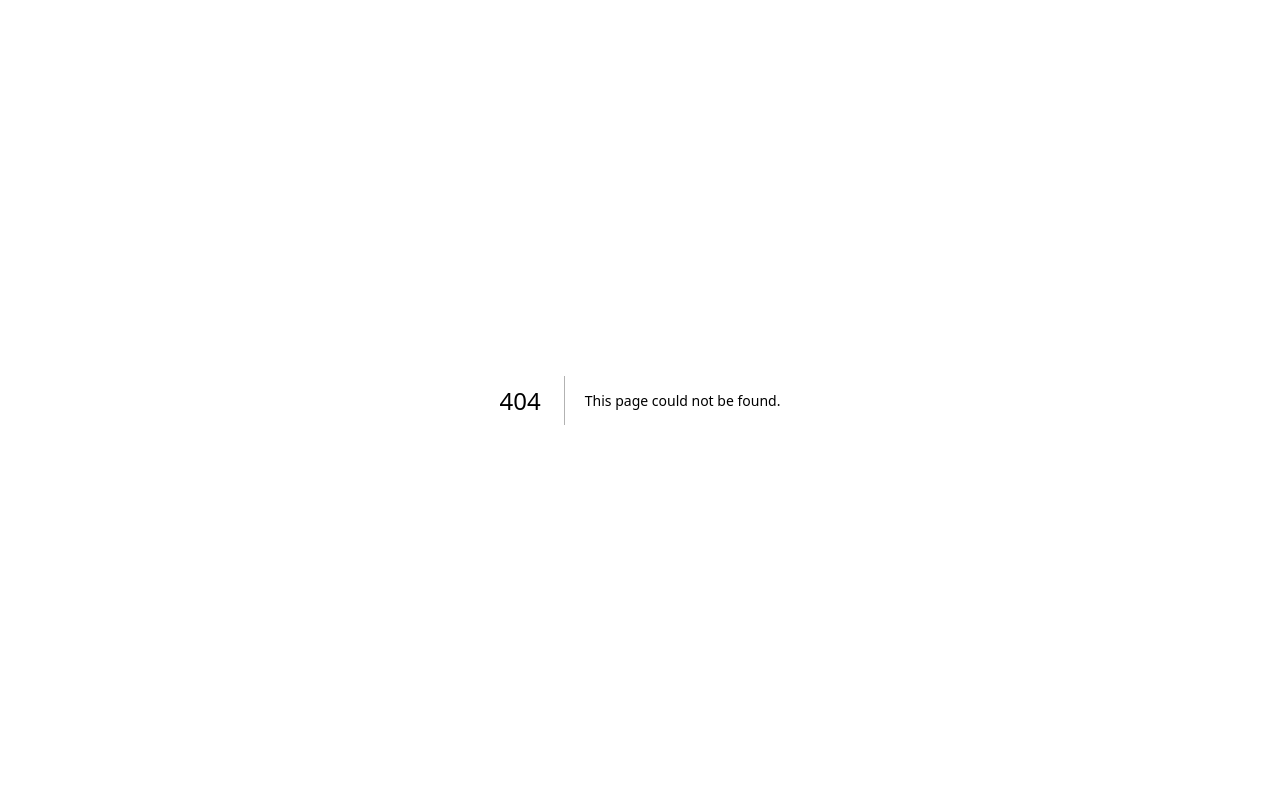
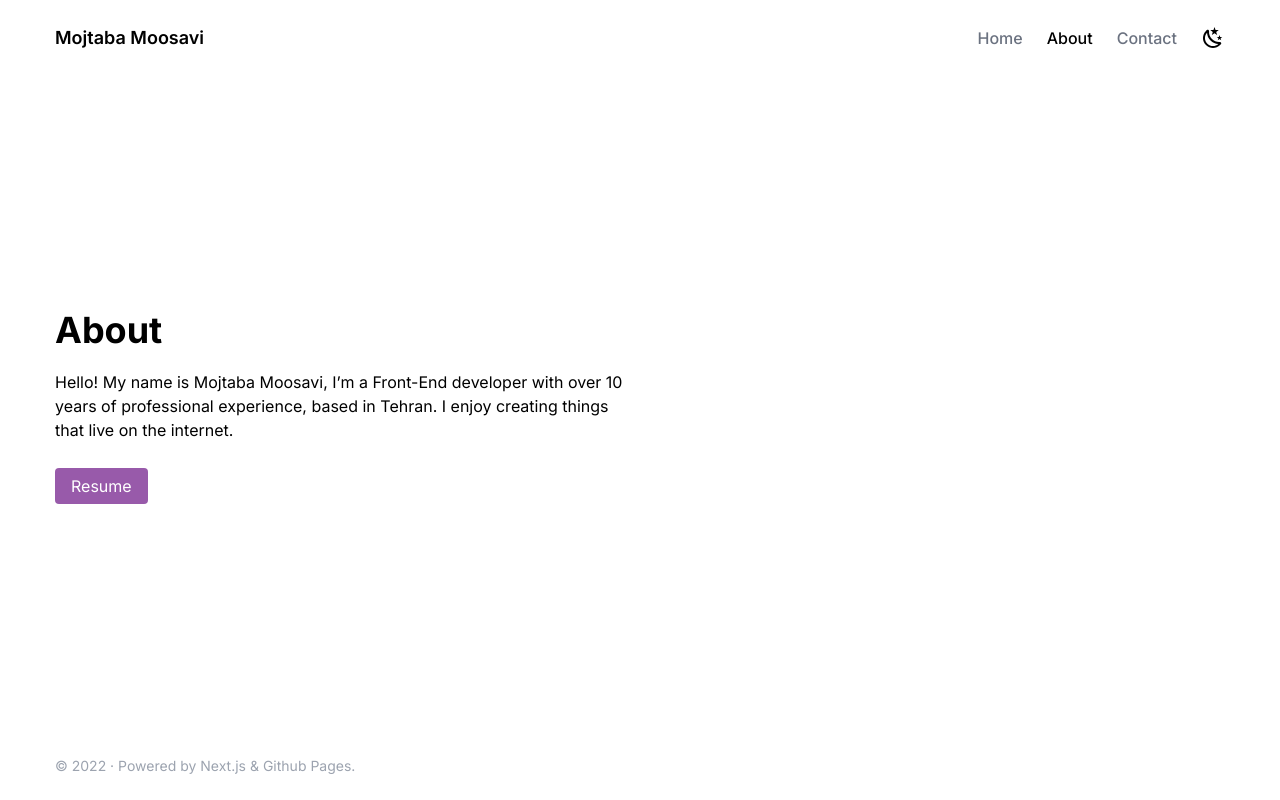
Before and after one commit to mojtabamoosavi/mojtabamoosavi-website, a Next.js app: page /about in a window 1280 px wide. Before the commit this address had no page. Built offline with nearby package versions, Linux system fonts and the light colour scheme.

Commit message:
add about and contact page

```diff
--- /dev/null
+++ b/components/base/ActiveLink.js
@@ -0,0 +1,24 @@
+import React, { Children } from "react";
+import Link from "next/link";
+import { usePathname } from "next/navigation";
+import classnames from "classnames";
+
+const ActiveLink = ({ children, activeClassName, ...props }) => {
+    const asPath = usePathname();
+    const child = Children.only(children);
+    const childClassName = child.props.className || "";
+    const activeClassNames = classnames(childClassName, activeClassName);
+
+    const className =
+        asPath === props.href || asPath === props.as ? activeClassNames : childClassName;
+
+    return (
+        <Link {...props}>
+            {React.cloneElement(child, {
+                className: className || null,
+            })}
+        </Link>
+    );
+};
+
+export default ActiveLink;
--- a/components/layout/Footer.js
+++ b/components/layout/Footer.js
@@ -1,8 +1,11 @@
 export default function Footer() {
     return (
-        <footer className="py-4 text-sm text-gray-400">
+        <footer className="py-6 text-sm text-gray-400">
             <div className="container">
-                © 2022 · Powered by <a href="https://nextjs.org">Next.js</a> & <a href="https://github.com">Github Pages</a>.
+                <span>© 2022 · Powered by </span>
+                <a href="https://nextjs.org" className="hover:text-primary" target="_blank" rel="noreferrer">Next.js</a>
+                <span> & </span>
+                <a href="https://github.com" className="hover:text-primary" target="_blank" rel="noreferrer">Github Pages</a>.
             </div>
         </footer>
     );
--- a/components/layout/Header.js
+++ b/components/layout/Header.js
@@ -1,7 +1,6 @@
 import Link from "next/link";
-import { useTheme } from "next-themes";
-import Icon from "@mdi/react";
-import { mdiEmail, mdiPhone } from "@mdi/js";
+import ThemeSwitch from "./ThemeSwitch";
+import ActiveLink from "../base/ActiveLink";
 
 const nav = [
     {
@@ -12,30 +11,18 @@ const nav = [
     {
         id: 2,
         title: "About",
-        href: "/",
+        href: "/about",
     },
     {
         id: 3,
-        title: "Blog",
-        href: "/",
-    },
-    {
-        id: 4,
-        title: "Projects",
-        href: "/",
-    },
-    {
-        id: 5,
         title: "Contact",
-        href: "/",
+        href: "/contact",
     },
 ];
 
 export default function Header() {
-    const { theme, setTheme } = useTheme();
-
     return (
-        <header className="py-4">
+        <header className="py-6">
             <div className="container">
                 <div className="flex justify-between items-center">
                     <div className="text-lg font-semibold text-black dark:text-white">
@@ -47,23 +34,15 @@ export default function Header() {
                             {nav.map(navItem => {
                                 return (
                                     <li key={navItem.id} className="mr-6 last:mr-0">
-                                        <Link href={navItem.href} className="text-black dark:text-white">
-                                            {navItem.title}
-                                        </Link>
+                                        <ActiveLink href={navItem.href} className="font-medium text-gray-500" activeClassName="text-black dark:text-white">
+                                            <span>{navItem.title}</span>
+                                        </ActiveLink>
                                     </li>
                                 );
                             })}
                         </ul>
 
-                        <button
-                            className="ml-6 px-4 py-2 text-sm text-white dark:text-black bg-black dark:bg-white rounded-md"
-                            onClick={() => {
-                                setTheme(theme === "light" ? "dark" : "light");
-                            }}>
-                            Change Theme
-                        </button>
-
-                        <Icon path={mdiPhone} size="14px" className="ml-10" />
+                        <ThemeSwitch />
                     </nav>
                 </div>
             </div>
--- a/components/layout/Layout.js
+++ b/components/layout/Layout.js
@@ -13,22 +13,12 @@ export default function Layout({ title, children }) {
             <div className="flex min-h-screen flex-col">
                 <Header />
 
-                <div className="flex flex-col flex-1">
+                <div className="flex flex-col flex-1 my-10">
                     {children}
                 </div>
 
                 <Footer />
             </div>
-
-            {/*<p>I&rsquo;m a front end developer with +8 years of professional experience, based in Tehran.<br />*/}
-            {/*    I&rsquo;m using the most sophisticated technologies available today for fully interactive<br />*/}
-            {/*    and responsive websites and web applications.</p>*/}
-
-            {/*<p>You can contact me through <a href="http://www.mojtabamoosavi.ir/contact">my contact page</a></p>*/}
-
-            {/*<p>Download my Resume: <a href="http://www.mojtabamoosavi.ir/Resume_Mojtaba-Moosavi.pdf" target="_blank">Resume</a></p>*/}
-
-            {/*<p>Thanks for reading!</p>*/}
         </>
     );
 }
--- /dev/null
+++ b/components/layout/ThemeSwitch.js
@@ -0,0 +1,32 @@
+import { useState, useEffect } from "react";
+import { useTheme } from "next-themes";
+import Icon from "@mdi/react";
+import { mdiWeatherNight, mdiWhiteBalanceSunny } from "@mdi/js";
+
+const ThemeSwitch = () => {
+    const [mounted, setMounted] = useState(false);
+    const { theme, setTheme } = useTheme();
+
+    useEffect(() => {
+        setMounted(true);
+    }, []);
+
+    if (!mounted) {
+        return <div className="ml-6 w-[24px] h-[24px]" />;
+    }
+
+    return (
+        <button
+            className="ml-6 w-[24px] h-[24px] text-black dark:text-white"
+            onClick={() => {
+                setTheme(theme === "light" ? "dark" : "light");
+            }}>
+            <Icon
+                path={theme === "light" ? mdiWeatherNight : mdiWhiteBalanceSunny}
+                size="24px"
+            />
+        </button>
+    );
+};
+
+export default ThemeSwitch;
--- a/pages/_app.js
+++ b/pages/_app.js
@@ -1,15 +1,15 @@
 import { ThemeProvider } from 'next-themes'
-import { Montserrat } from "@next/font/google";
+import { Inter } from "@next/font/google";
 import "../styles/app.scss";
 
-const montserrat = Montserrat({
+const inter = Inter({
     subsets: ["latin"],
-    variable: '--font-montserrat',
+    variable: '--font-inter',
 });
 
 function MyApp({ Component, pageProps }) {
     return (
-        <div className={`bg-white dark:bg-black font-sans ${montserrat.variable}`}>
+        <div className={`bg-white dark:bg-black font-sans ${inter.variable}`}>
             <ThemeProvider enableSystem={false} attribute="class" enableColorScheme={false}>
                 <Component {...pageProps} />
             </ThemeProvider>
--- /dev/null
+++ b/pages/about.js
@@ -0,0 +1,28 @@
+import Layout from "../components/layout/Layout";
+
+export default function About() {
+    return (
+        <Layout title="About">
+            <div className="flex flex-1 items-center">
+                <div className="container">
+                    <div className="max-w-xl">
+                        <div className="text-black dark:text-white">
+                            <h1 className="text-4xl font-bold mb-5">About</h1>
+                            <p>Hello! My name is Mojtaba Moosavi, I&rsquo;m a Front-End developer with over 10 years of professional experience, based in Tehran. I enjoy creating things that live on the internet.</p>
+                        </div>
+
+                        <div className="mt-8">
+                            <a
+                                className="bg-primary text-white py-2 px-4 rounded"
+                                href="/Resume.pdf"
+                                target="_blank"
+                                rel="noreferrer">
+                                Resume
+                            </a>
+                        </div>
+                    </div>
+                </div>
+            </div>
+        </Layout>
+    );
+}
--- /dev/null
+++ b/pages/contact.js
@@ -0,0 +1,20 @@
+import Layout from "../components/layout/Layout";
+
+export default function Contact() {
+    return (
+        <Layout title="Contact">
+            <div className="flex flex-1 items-center">
+                <div className="container">
+                    <div className="max-w-xl">
+                        <div className="text-black dark:text-white">
+                            <h1 className="text-4xl font-bold mb-5">Contact</h1>
+                            <p>Lorem ipsum dolor sit amet, consectetur adipisicing elit. Accusamus accusantium assumenda at
+                                beatae dicta dolorem, earum id in iure, minima, placeat possimus reprehenderit sunt ut
+                                veniam. Accusamus minus omnis vitae.</p>
+                        </div>
+                    </div>
+                </div>
+            </div>
+        </Layout>
+    );
+}
--- a/pages/index.js
+++ b/pages/index.js
@@ -9,7 +9,7 @@ export default function Home() {
                 <div className="flex flex-col items-center">
                     <Image src={avatar} alt="avatar" className="mb-6 rounded-full" priority />
                     <h1 className="text-4xl font-bold text-black dark:text-white">Mojtaba Moosavi</h1>
-                    <h2 className="text-2xl text-gray-400 mt-3">Front-End Developer</h2>
+                    <h2 className="text-xl text-gray-400 mt-3">Front-End Developer</h2>
                 </div>
             </div>
         </Layout>
--- a/tailwind.config.js
+++ b/tailwind.config.js
@@ -10,7 +10,10 @@ module.exports = {
     theme: {
         extend: {
             fontFamily: {
-                sans: ['var(--font-montserrat)', ...fontFamily.sans],
+                sans: ['var(--font-inter)', ...fontFamily.sans],
+            },
+            colors: {
+                primary: "#985aaa",
             },
         },
         container: {
@@ -21,7 +24,7 @@ module.exports = {
                 md: "768px",
                 lg: "992px",
                 xl: "1200px",
-                "2xl": "1400px",
+                "2xl": "1200px",
             },
         },
     },
```
Also changed, not shown: 1 other file (tests, documents, lock files or other folders).
